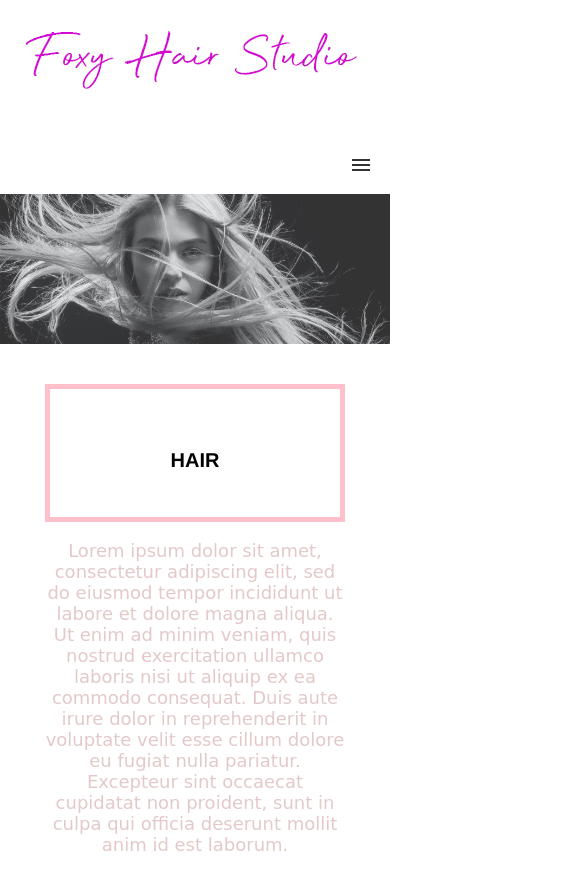
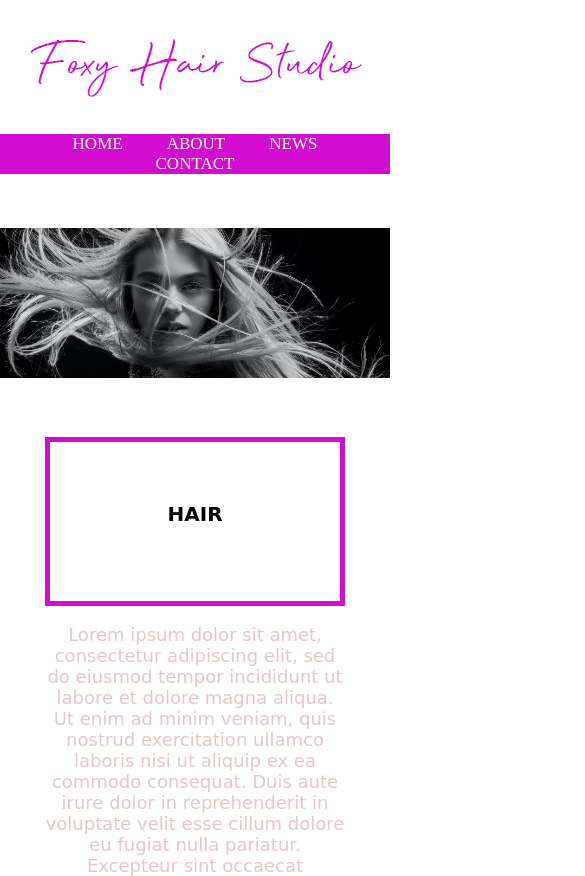
Before and after one commit to bonniebojun/barbershop-site, a plain HTML site: page index.html in a window 390 px wide. Shown: the top 876 px of the page, 585 px wide, since content can reach past the window. Drawn offline with Linux system fonts and the light colour scheme.

Commit message:
finalcountdown10:41

```diff
--- /dev/null
+++ b/contact.css
@@ -0,0 +1,27 @@
+body {
+ background: rgb(255, 255, 255);
+}
+.logo {
+    display: flex;
+    justify-content: center;
+    text-align: center;
+}
+.main-container {
+    display: flex;
+    justify-content: center;
+    text-align: center;
+}
+.icon,
+h5 {
+  color: green;
+}
+
+.links a:hover,
+.icon:hover {
+  background-color: green;
+  color: white;
+  transition: 0.4s all linear;
+}
+.links nav flex-column d-none {
+    font-size: 30px;
+}
--- /dev/null
+++ b/contact.html
@@ -0,0 +1,61 @@
+<!DOCTYPE html>
+<html lang="en">
+  <head>
+    <meta charset="UTF-8" />
+    <meta name="viewport" content="width=device-width, initial-scale=1.0" />
+    <link
+      rel="stylesheet"
+      href="https://cdnjs.cloudflare.com/ajax/libs/font-awesome/4.7.0/css/font-awesome.min.css"
+    />
+
+    <link
+      rel="stylesheet"
+      href="https://cdn.jsdelivr.net/npm/bootstrap@4.5.3/dist/css/bootstrap.min.css"
+      integrity="sha384-TX8t27EcRE3e/ihU7zmQxVncDAy5uIKz4rEkgIXeMed4M0jlfIDPvg6uqKI2xXr2"
+      crossorigin="anonymous"
+    />
+    <script src="contact.js"></script>
+
+    <title>Foxy Hair Studio</title>
+
+
+  </head>
+
+  <body>
+    <div class="container">
+      <div class="pt-2 pb-2 border-bottom">
+        <a
+          class="icon pl-2 pr-2 p-1 float-right"
+          href="#hamburger-icon"
+          onclick="gfgMenu()"
+        >
+          <i class="fa fa-bars"></i>
+        </a>
+        <a
+          class="pt-2 pb-2 text-success text-decoration-none font-weight -bold"
+          href="#Home"
+        >
+
+        </a>
+      </div>
+      <div class="links nav flex-column d-none">
+        <a class="nav-link border-bottom" href="index.html"> HOME </a>
+
+        <a class="nav-link border-bottom" href="#gfg2"> ABOUT</a>
+
+        <a class="nav-link border-bottom" href="#gfg3"> GALLERY </a>
+
+        <a class="nav-link border-bottom" href="#gfg4"> BLOG</a>
+
+        <a class="nav-link border-bottom" href="#gfg5"> CONTACT </a>
+      </div>
+
+      <div class="container">
+        <h5 class="my-2"></h5>
+
+
+      </div>
+    </div>
+
+  </body>
+</html>
--- a/index.html
+++ b/index.html
@@ -9,25 +9,30 @@
   <title>Foxy Hair Studio</title>
 </head>
 <body>
-
-  <header class="header">
+  <br>
+ <header>
+  <div id="header">
     <a href="index.html" class="logo">
       <img src="images/FoxyHairStudio.jpg" alt="">
     </a>
+
     <br>
-    <input class="menu-btn" type="checkbox" id="menu-btn" />
-    <label class="menu-icon" for="menu-btn"><span class="navicon"></span></label>
-    <ul class="menu">
-      <li><a href="index.html">HOME</a></li>
-      <li><a href="about.html">ABOUT</a></li>
-      <li><a href="gallery.html">GALLERY</a></li>
-      <li><a href="blog.html">BLOG</a></li>
-      <li><a href="contact.html">CONTACT</a></li>
-    </ul>
-  </header>
 
   </div>
+  <div class="main-container">
+    <div class="topnav">
+        <a class="active" href="index.html">HOME</a>
+        <a href="about.html">ABOUT</a>
+        <a href="news.html">NEWS</a>
+        <a href="contact.html">CONTACT</a>
+    </div>
+    <br>
+
 </div>
+    <br>
+    <br>
+  </div>
+</header>
 <div class="main-image">
   <img src="images/main-feature.jpg" alt="main" class="responsive">
   </div>
@@ -48,5 +53,15 @@
     </article>
   </section>
 </div>
+
+</div>
+<div class="image-container">
+  <img src="images/hairstudio.jpg">
+</div>
+<br>
+<br>
+<br>
+<br>
+<footer>hellofooter</footer>
 </body>
 </html>
--- a/main.css
+++ b/main.css
@@ -1,155 +1,63 @@
+body {
+  margin: 0%;
 
-  body {
-    margin: 0;
-    font-family: Helvetica, sans-serif;
-    background-color: #ffffff;
+}
+
+.topnav {
+  background-color: #d30cd1;
+  overflow: hidden;
+
+}
+ .logo {
+   display: flex;
+   justify-content: center;
+   align-items: center;
+   list-style: none;
+ }
+
+ .main-container {
+    display: center;
+    justify-content: center;
+    text-align: center;
+    width: 100%;
 
 
 }
 
-  a {
-    color: #000;
-
-  }
-  .header .logo{
-    background-color: #fff;
-    /* box-shadow: 1px 1px 4px 0 rgba(0,0,0,.1); */
-    width: 100%;
-    z-index: 3;
-    margin: auto;
+.topnav a{
+  flex-direction: right;
+  color: #ffffff;
+  font: 20px;
   text-align: center;
-
+  padding: 20px 20px 26px;
+  text-decoration: none;
+  font-size: 17px;
 
 }
 
-  .header ul {
-    margin: 0;
-    padding: 0;
-    list-style: none;
-    overflow: hidden;
-    background-color: #fff;
+.topnav a:hover {
+  background-color: #d30cd1;
+  color: rgb(197, 194, 194);
 }
 
-  .header li a {
-    display: block;
-    padding: 20px 20px;
-    border-right: 1px solid #ffffff;
-    text-decoration: none;
-  }
+.topnav a.active {
+  background-color: #d30cd1;
+  color: rgb(255, 253, 253);
 
-  .header li a:hover,
-  .header .menu-btn:hover {
-    background-color: #beb2b2;
-  }
-
-  .header .logo {
-    display: flex;
-    align-items: center;
-    font-size: 2em;
-    padding: 10px 20px;
-    text-decoration: none;
-  }
-
-  /* menu */
-
-  .header .menu {
-    clear: both;
-    max-height: 0;
-    transition: max-height .2s ease-out;
-  }
-
-  /* menu icon */
-
-  .header .menu-icon {
-    cursor: pointer;
-    display: inline-block;
-    float: right;
-    padding: 28px 20px;
-    position: relative;
-    user-select: none;
-  }
-
-  .header .menu-icon .navicon {
-    background: #333;
-    display: block;
-    height: 2px;
-    position: relative;
-    transition: background .2s ease-out;
-    width: 18px;
-  }
-
-  .header .menu-icon .navicon:before,
-  .header .menu-icon .navicon:after {
-    background: #333;
-    content: '';
-    display: block;
-    height: 100%;
-    position: absolute;
-    transition: all .2s ease-out;
-    width: 100%;
-  }
-
-  .header .menu-icon .navicon:before {
-    top: 5px;
-  }
-
-  .header .menu-icon .navicon:after {
-    top: -5px;
-  }
-
-  /* menu btn */
-
-  .header .menu-btn {
-    display: none;
-  }
-
-  .header .menu-btn:checked ~ .menu {
-    max-height: 240px;
-  }
-
-  .header .menu-btn:checked ~ .menu-icon .navicon {
-    background: transparent;
-  }
-
-  .header .menu-btn:checked ~ .menu-icon .navicon:before {
-    transform: rotate(-45deg);
-  }
-
-  .header .menu-btn:checked ~ .menu-icon .navicon:after {
-    transform: rotate(45deg);
-  }
-
-  .header .menu-btn:checked ~ .menu-icon:not(.steps) .navicon:before,
-  .header .menu-btn:checked ~ .menu-icon:not(.steps) .navicon:after {
-   top: 0;
 }
 
 
-  @media (min-width: 48em) {
-    .header li {
-      float: left;
-    }
-    .header li a {
-      padding: 20px 30px;
-    }
-    .header .menu {
-      clear: none;
-      float: right;
-      max-height: none;
-    }
-    .header .menu-icon {
-      display: none;
+
+ .main-image {
+   color: white;
+   font-size: 75pt;
+   display: center;
+   font-family: 'Anton', sans-serif;
+
  }
 
 
-}
-.main-image {
-	display: block;
-	margin: 0;
-	padding: 0;
-	opacity: 0.8;
-	transition: 0.5s ease-in-out;
-}
+
  .body-container {
    background-color: rgb(255, 255, 255);
    display: flex;
@@ -170,29 +78,31 @@
 
  }
  h2 {
-  padding: 15%;
+   padding: 25%;
    padding-top: 60px;
-  padding-left: px;
+   text-align: center;
    font-size: 20px;
-  /* text-align:center; */
    border-top: 30px solid;
    border-bottom: 30px solid;
    border-left: 30px solid;
    border-right:30px solid;
    border-width: 5px;
-  font-family: font-family: 'Playball', cursive;
+   font-family: 'Playball', cursive;
+
+
+
  }
 
  .title-left {
-  border-color: pink;
+   border-color:#d30cd1;
 
  }
  .title-middle {
-  border-color: rgb(197, 236, 197);
+   border-color: #d30cd1;
 
  }
  .title-right {
-  border-color: rgb(224, 188, 120);
+   border-color: #d30cd1;
  }
  article {
    width: 300px;
@@ -203,18 +113,30 @@ p {
    color: rgb(228, 201, 201);
    font-size: 18px;
    font-family: 'Playball', cursive;
+
  }
+ .image-container {
+   display: flex;
+   justify-content: center;
 
+ }
+ footer {
+   background-color: #d30cd1;
+   width: 100%;
+   height: 500px;
+
+ }
  .responsive {
     width: 100%;
     height: auto;
   }
-
  @media (max-width: 900px){
    section {
      flex-direction: column;
      align-items: center;
    }
+
+
 
  header {
 
--- a/about.css
+++ b/rename.css
@@ -1,5 +1,6 @@
+
 body {
-  margin: 0%;
+  background: rgb(0, 0, 17);
 
 }
 * Add a black background color to the top navigation */
@@ -8,28 +9,16 @@ body {
   overflow: hidden;
 
 }
- .logo {
-   display: flex;
-   justify-content: center;
-   align-items: center;
-   list-style: none;
- }
-
- .nav-container {
-    display: inline-text;
-    justify-content: center;
-    text-align: center;
-    width: 100%;
-
-
+.topnav{
+  display: flex;
+  text-align: center;
 }
 
-.topnav a{
-  flex-direction: right;
+.topnav a {
+  display: flex;
   color: #525050;
   font: 20px;
   text-align: center;
-  padding: 20px 20px 26px;
   text-decoration: none;
   font-size: 17px;
 
@@ -45,8 +34,10 @@ body {
   color: rgb(255, 253, 253);
 
 }
-
-
+.image {
+  width: 100%;
+  height: auto;
+}
 
  .main-image {
    color: white;
@@ -142,3 +133,4 @@ body {
    padding-bottom: 10%;
 
  }
+}
```
Also changed, not shown: c.html (renamed from about.html, +12 -30 lines), contact.js (added, +9 -0 lines), images/hairstudio.jpg (added). Lines whose indentation alone changed are shown as unchanged.
